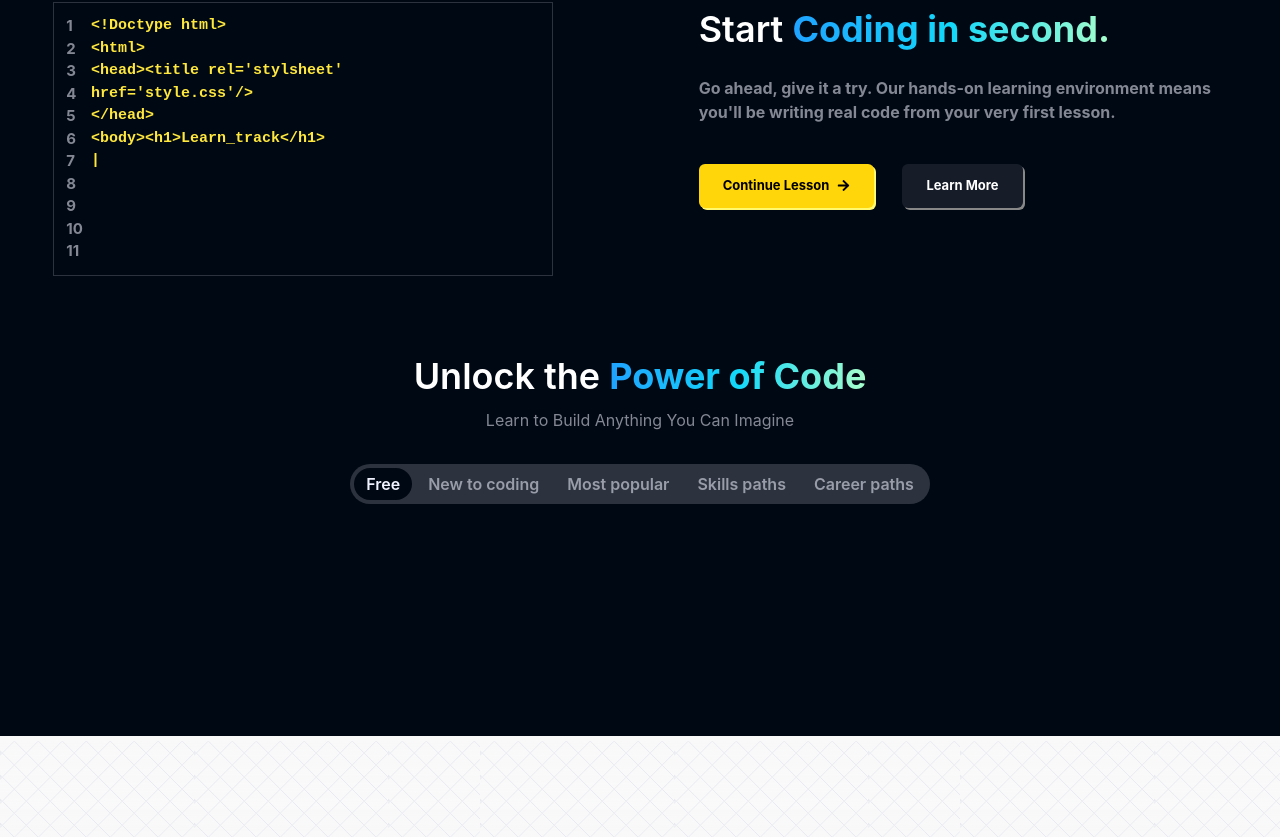
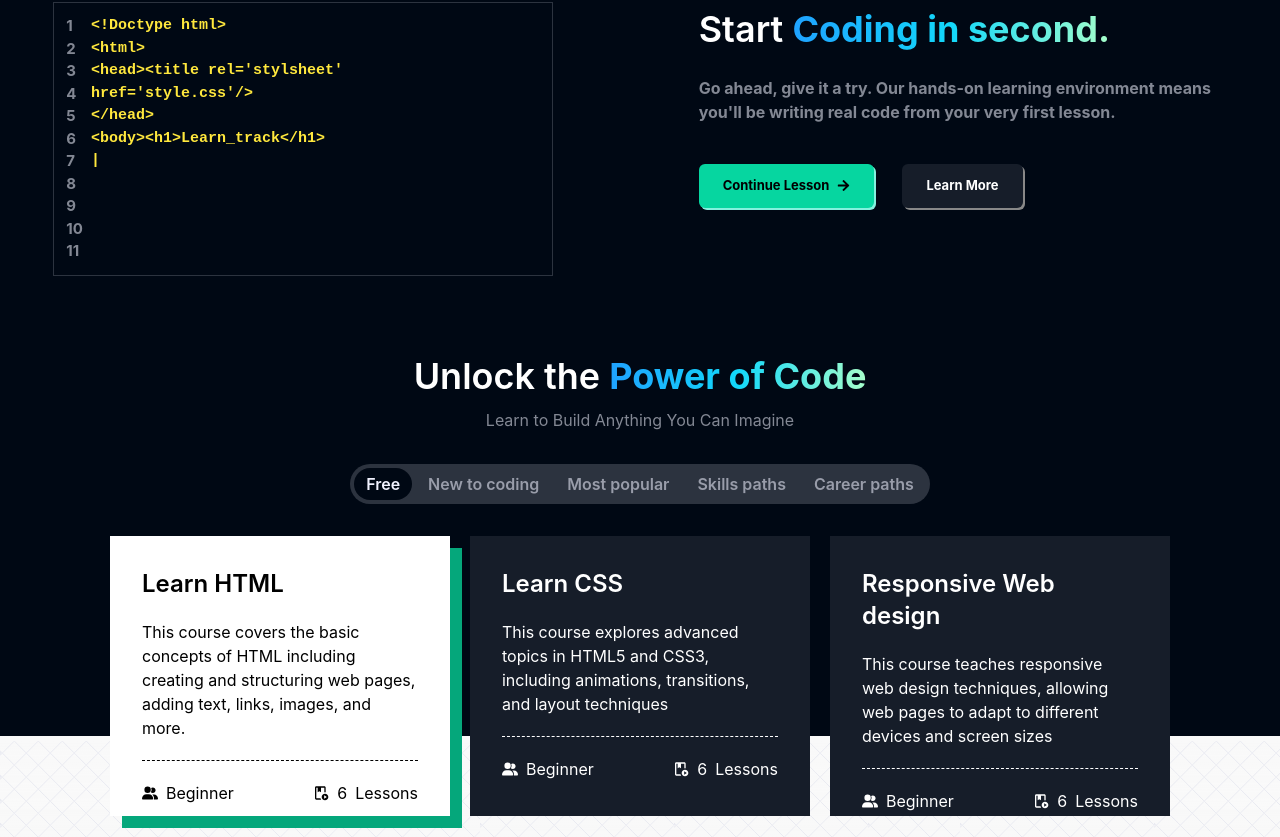
Before and after one commit to Pratik0044/Ed-Tech-MegaProject, a React (Create React App) app in the folder learn_track/: page / in a window 1280 px wide. Shown: the part 1163-2000 px from the top of the page. Built offline with nearby package versions, Linux system fonts and the light colour scheme.

Commit message:
Complete homepage

```diff
--- a/learn_track/src/components/core/HomePage/CTAButton.jsx
+++ b/learn_track/src/components/core/HomePage/CTAButton.jsx
@@ -6,7 +6,7 @@ export const CTAButton = ({children,active,linkto}) => {
 
     <Link to={linkto}>
         <div className={`text-center text-[13px] px-6 py-3 rounded-md font-bold
-            ${active? "bg-yellow-50 text-black shadow-[2px_2px] shadow-yellow-5" : "bg-richblack-800 shadow-[2px_2px] shadow-pure-greys-300"} hover:scale-95 transition-all
+            ${active? "bg-caribbeangreen-100 text-black shadow-[2px_2px] shadow-caribbeangreen-25" : "bg-richblack-800 shadow-[2px_2px] shadow-pure-greys-300"} hover:scale-95 transition-all
             duration-200`}>
             {children}
         </div>
--- a/learn_track/src/components/core/HomePage/CourseCard.jsx
+++ b/learn_track/src/components/core/HomePage/CourseCard.jsx
@@ -1,9 +1,42 @@
 import React from 'react'
+import { FaUserGroup } from "react-icons/fa6";
+import { MdOutlinePlayLesson } from "react-icons/md";
 
-function CourseCard(key, currentCard,cardData) {
+
+
+function CourseCard({cardData, currentCard, setCurrentCard}) {
   return (
-    <div key={key}>
-        {cardData}
+    <div className={`bg-richblack-800 flex flex-col w-[340px] h-[280px] p-8 gap-5 cursor-pointer
+    ${ currentCard === cardData?.heading
+      ? "bg-white text-black shadow-[12px_12px] shadow-caribbeangreen-300"
+      : "text-white"
+      }`}
+
+      onClick={() => setCurrentCard(cardData?.heading)}
+      >
+        <div className={`font-inter font-semibold text-2xl`}>
+          {cardData?.heading}
+        </div>
+        <div className='font-inter text-[16px]'>
+          {cardData?.description}
+        </div>
+        <div class="border-t border-dashed border-gray-500 mt-auto  "></div>
+        <div className={`flex justify-between items-center mt-auto `}>
+          <div  className={` flex items-center gap-2`}>
+           <FaUserGroup />
+           <span> {cardData?.level} </span>
+          </div>
+          <div className='gap-2 flex items-center' >
+
+          <MdOutlinePlayLesson />
+
+            <span>{cardData?.lessionNumber} </span>
+             <span> Lessons</span>
+          </div>
+          </div>
+        <div>
+
+        </div>
     </div>
   )
 }
--- a/learn_track/src/components/core/HomePage/ExploreMore.jsx
+++ b/learn_track/src/components/core/HomePage/ExploreMore.jsx
@@ -34,7 +34,7 @@ function ExploreMore() {
                     return (
                         <div
                         className={`text-[16px] flex flex-row  items-center gap-2
-                            ${currentTab==element
+                            ${currentTab===element
                                 ? "bg-richblack-900 text-richblack-5 font-medium "
                                 : " text-richblack-200 "
                              } rounded-full transition-all duration-200 cursor-pointer hover:bg-richblue-900
@@ -52,14 +52,15 @@ function ExploreMore() {
         <div className='lg:h-[200px]'>
 
             {/* course card ka group */}
-        <div className='flex flex-row absolute gap-5 justify-between w-full'>
+        <div className='flex flex-row  gap-5 justify-between w-full items-center '>
             {
                 courses.map((element,index)=>{
                     return (
                         <CourseCard key={index}
                          cardData={element}
                           currentCard={currentCard}
-                          setCurrentCard={setCurrentCard} />
+                          setCurrentCard={setCurrentCard}
+                        />
                     )
                 })
             }
```
